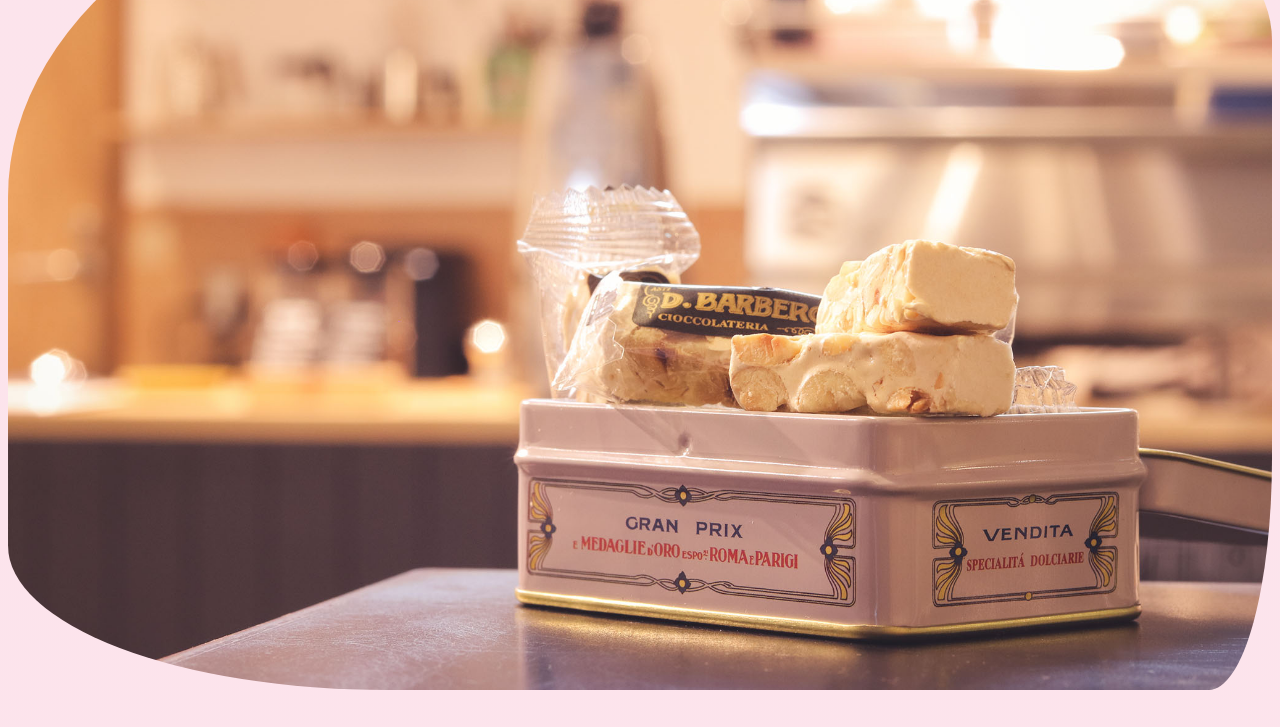
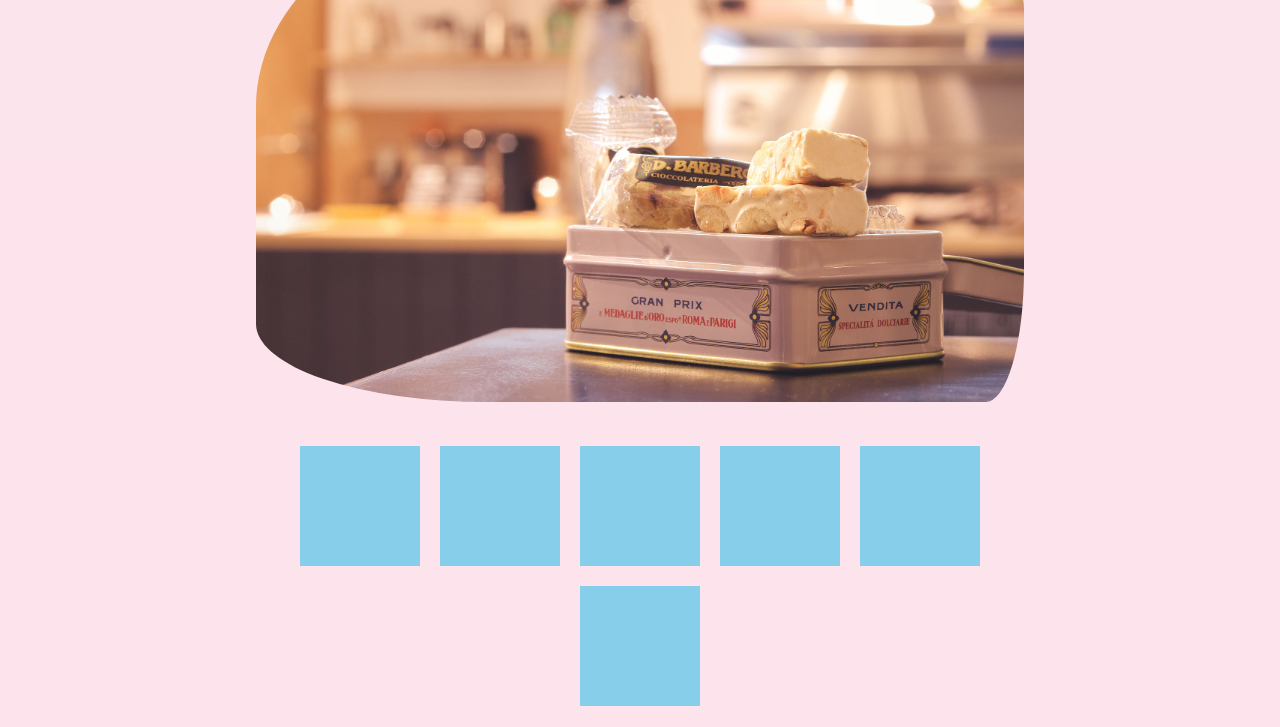
Before and after one commit to nanalemon/mini_game02, a plain HTML site: page index.html in a window 1280 px wide. Shown: the part 160-887 px from the top of the page. Drawn offline with Linux system fonts and the light colour scheme.

Commit message:
Add files via upload

```diff
--- a/css.style.css
+++ b/css.style.css
@@ -10,7 +10,9 @@ h1{
   position: absolute;
   color: #fff;
 }
-
+html{
+  background:linear-gradient(#fce4ec,#e91e631f);
+}
 
 
 
@@ -18,7 +20,6 @@ body{
   display: flex;
   grid-template-columns: 1fr 1fr;
   flex-wrap: wrap;
-  background:linear-gradient(#fce4ec,#e91e631f);
   justify-content: space-between;
 }
 img{
@@ -45,7 +46,13 @@ img{
     width: 100px;
     height: 100px;
   }
+  body{
+    width: 60%;
+    margin: 0 auto;
+    padding: 50px 0;
+  }
 }
+
 .win{
   background: pink;
   border-radius: 50%;
@@ -56,6 +63,3 @@ img{
     justify-content: center;
   }
 }
-
-
-.
--- a/index.html
+++ b/index.html
@@ -9,8 +9,10 @@
 </head>
 <body>
 
-  <h1>CARD<br>GAME</h1>
-  <img src="img/p7856.jpg" alt="">
+  <main>
+    <h1>CARD<br>GAME</h1>
+    <img src="img/p7856.jpg" alt="">
+  </main>
 
 
   <script>
```
